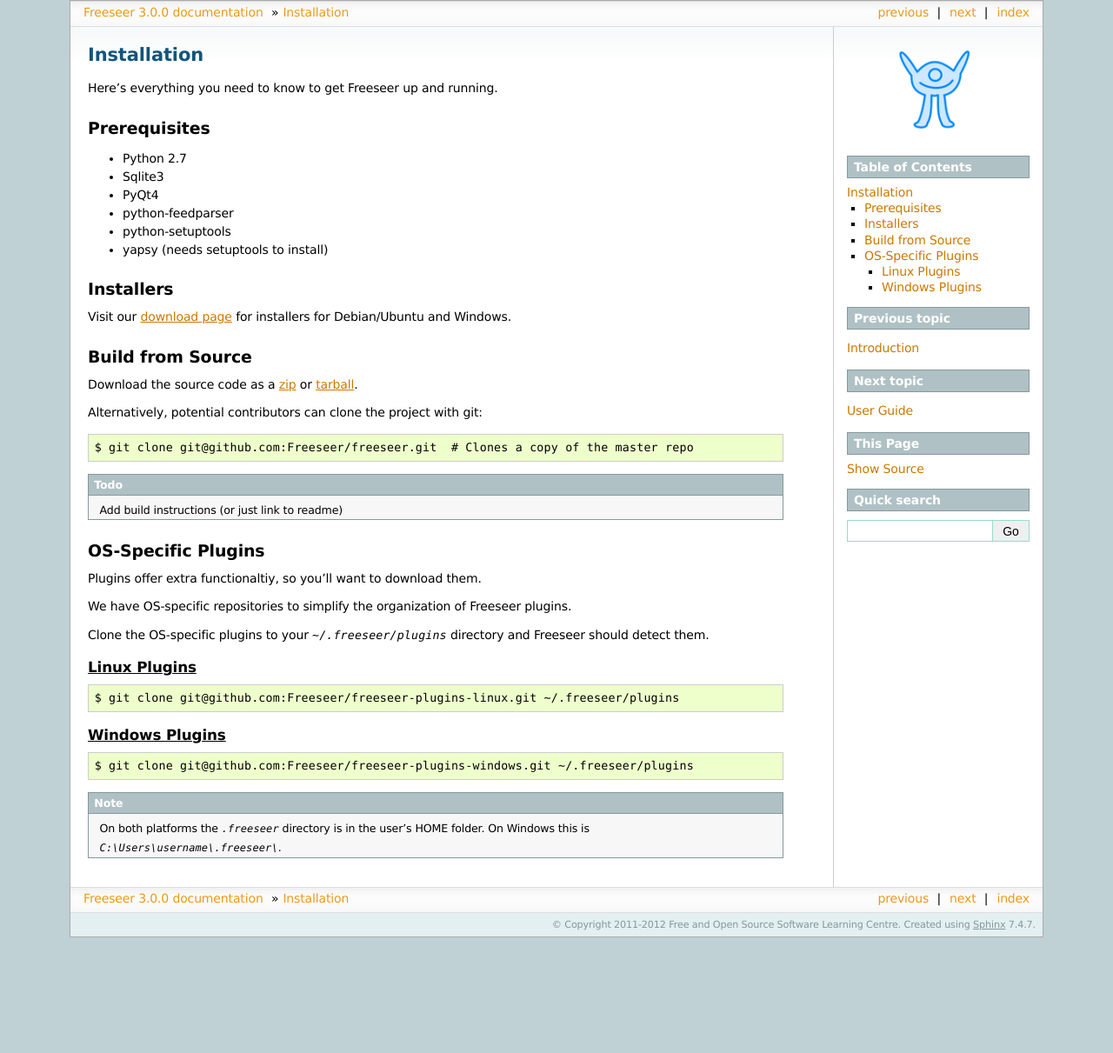
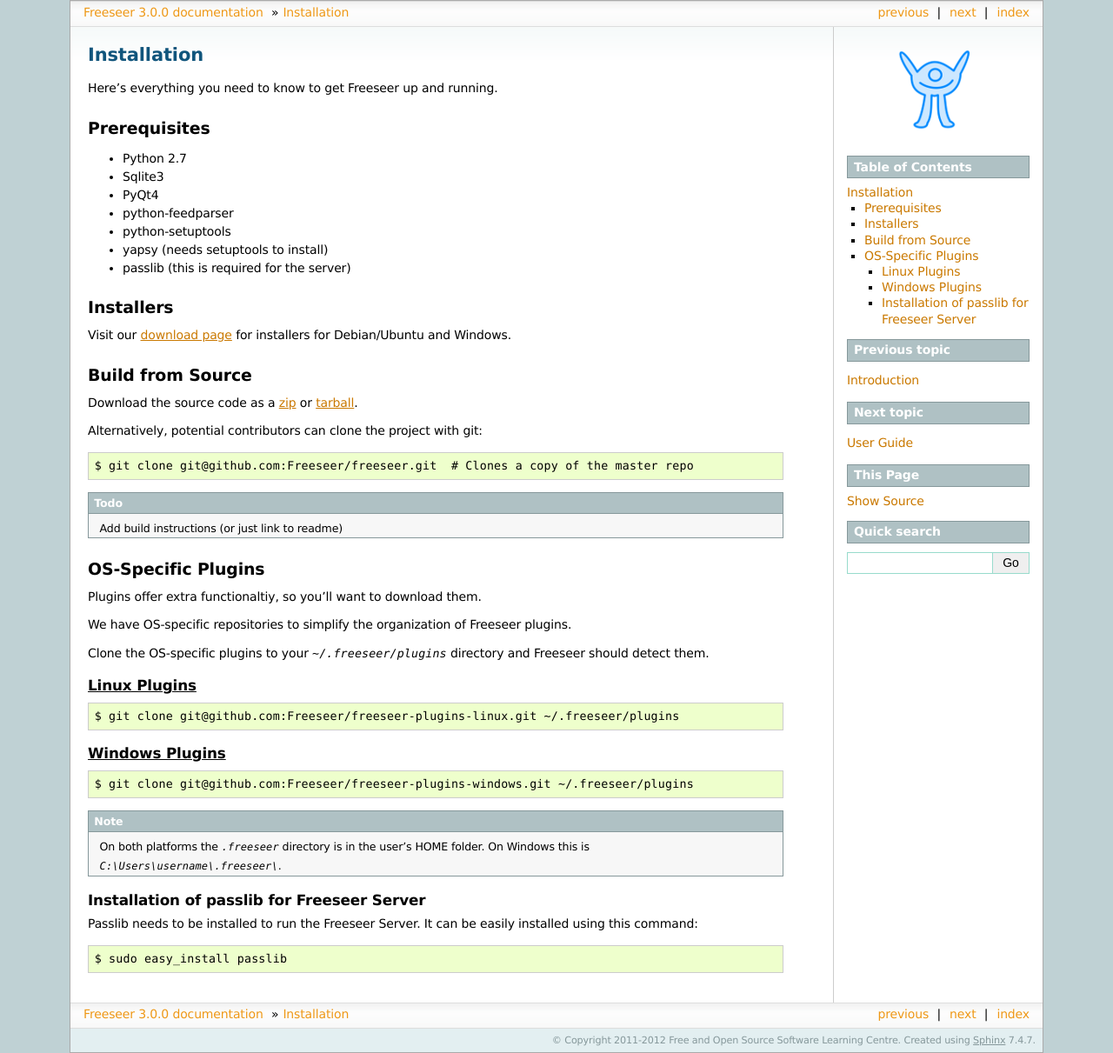
Before and after one commit to Freeseer/freeseer, a Sphinx documentation site: the page built from source/install.rst, in a window 1280 px wide. Shown: the whole page at 87% size. Built offline with Sphinx 7.4.7, drawn with Linux system fonts in a browser that asks for light colours; pages that are not in the unit, such as notebooks, are missing from menus; before the commit the page ends 1078 px from its top, so only the background shows below that.

Commit message:
Added passlib install instructions in install.rst and server.rst

```diff
--- a/source/install.rst
+++ b/source/install.rst
@@ -11,7 +11,7 @@ Prerequisites
 * python-feedparser
 * python-setuptools
 * yapsy (needs setuptools to install)
-
+* passlib (this is required for the server)
 
 Installers
 ----------
@@ -59,3 +59,13 @@ and Freeseer should detect them.
 
 .. note:: On both platforms the `.freeseer` directory is in the user's HOME
           folder. On Windows this is `C:\\Users\\username\\.freeseer\\`.
+
+Installation of passlib for Freeseer Server
+*******************************************
+
+Passlib needs to be installed to run the Freeseer Server.
+It can be easily installed using this command:
+
+::
+
+    $ sudo easy_install passlib
```
Also changed, not shown: source/userguide/server.rst (+9 -0 lines).
